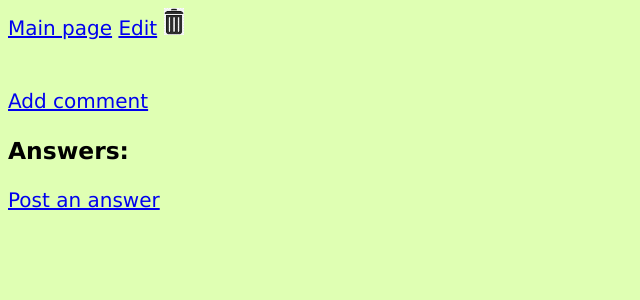
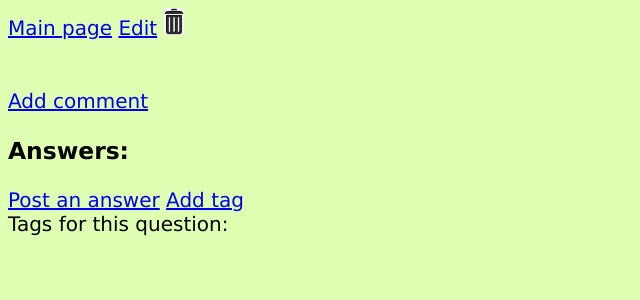
Before and after one commit to kovesdieszter/Ask-mate, a Flask app: template templates/display_question.html in a window 1280 px wide. Shown: the top 300 px of the page, without its empty margins (0-640 px from the left). Run offline with Flask 2, Linux system fonts and the light colour scheme; the template is opened without the code that fills it, so the values that code supplies are empty; some libraries are stand-ins or nearby versions.

Commit message:
Show original tags for questions

```diff
--- a/data_manager.py
+++ b/data_manager.py
@@ -96,6 +96,42 @@ def write_new_answer(cursor, question_id, message, image):
     return cursor.fetchall()
 
 
+@connection.connection_handler
+def update_tag_table(cursor, tag_name):
+    query = '''
+            INSERT INTO tag (name)
+            VALUES (%(tag_n)s)
+            ON CONFLICT DO NOTHING
+            RETURNING *
+            '''
+
+    cursor.execute(query, {'tag_n': tag_name})
+    return cursor.fetchall()
+
+
+@connection.connection_handler
+def get_all_tags(cursor):
+    query = '''
+            SELECT name
+            FROM tag
+            '''
+    cursor.execute(query)
+    return cursor.fetchall()
+
+
+@connection.connection_handler
+def get_question_tags(cursor, question_id):
+    query = '''
+            SELECT name
+            FROM tag
+            INNER JOIN question_tag
+            ON tag.id = question_tag.tag_id
+            WHERE question_id = %(q_id)s
+            '''
+    cursor.execute(query, {'q_id': question_id})
+    return cursor.fetchall()
+
+
 #  Dia
 
 #  Eniko
--- a/server.py
+++ b/server.py
@@ -39,7 +39,8 @@ def sort_list():
 def display_question(question_id):
     question = data_manager.get_question_data_by_id(question_id)
     answers = data_manager.get_answer_by_question_id(question_id)
-    return render_template('display_question.html', question=question, answers=answers)
+    tags = data_manager.get_question_tags(question_id)
+    return render_template('display_question.html', question=question, answers=answers, tags=tags)
 
 
 @app.route('/question/<question_id>/new-answer', methods=['GET', 'POST'])
@@ -55,6 +56,20 @@ def post_answer(question_id):
         data_manager.write_new_answer(question_id, message, image)
         return redirect(url_for('display_question', question_id=question_id))
     return render_template('post_answer.html', question_title=question_title)
+
+
+@app.route('/question/<question_id>/new-tag', methods=['GET', 'POST'])
+def add_tag(question_id):
+    if request.method == 'POST':
+        tag_names = list(request.form.listvalues())
+        tags = sum(tag_names, [])
+        print(tags)
+        # tag_ids = data_manager.get_tag_id(tag_names)
+        for tag in tags:
+            data_manager.update_tag_table(tag)
+        # data_manager.update_question_tag_table(question_id, tag_ids)
+        return redirect(url_for('display_question', question_id=question_id))
+    return render_template('add_tag.html')
 
 
 @app.route('/answer/<answer_id>/vote_up')
--- a/templates/display_question.html
+++ b/templates/display_question.html
@@ -61,12 +61,13 @@
 <body>
 <a class="me" href="/">Main page</a>
 <a class="me" href="{{ url_for('edit_question',question_id=question.id) }}">Edit</a>
-    <a href="{{ url_for('delete_question',question_id=question.id) }}"><img src="../static/trashcan.png" width="20" alt="Delete"></a>
+<a href="{{ url_for('delete_question',question_id=question.id) }}"><img src="../static/trashcan.png" width="20"
+                                                                        alt="Delete"></a>
 <h2>{{ question['title'] }}</h2>
 <div class="qu">
     <p>{{ question['message'] }}</p><br>
     {% if question['image'] %}
-        <p><img src="../static/{{ question['image'] }}" width="200" height="200" ></p>
+        <p><img src="../static/{{ question['image'] }}" width="200" height="200"></p>
     {% endif %}
     <a href="{{ url_for('add_question_comment',question_id=question.id) }}">Add comment</a>
 </div>
@@ -74,7 +75,9 @@
 <ol>{% for answer in answers %}
     {% if answer.question_id == question.id %}
         <div class="div1">
-                <li>{{ answer['message'] }} <a href="{{ url_for('delete_answer', answer_id=answer['id']) }}"><img src="../static/trashcan.png" width="20" alt="Delete"></a> </li>{{ answer['vote_number'] }}<br>
+            <li>{{ answer['message'] }} <a href="{{ url_for('delete_answer', answer_id=answer['id']) }}"><img
+                    src="../static/trashcan.png" width="20" alt="Delete"></a></li>
+            {{ answer['vote_number'] }}<br>
             <a href="{{ url_for('vote_answer_up', answer_id=answer['id']) }}">
                 <img src="../static/up.png" width="20" alt="Vote Up">
             </a>
@@ -88,6 +91,14 @@
 </ol>
 
 <a class="post" href="{{ url_for('post_answer',question_id=question.id) }}">Post an answer</a>
-
+{#Dia #}
+<a href="{{ url_for('add_tag',question_id=question.id) }}">Add tag</a>
+<div>
+    <label>Tags for this question:</label>
+    {% for tag in tags %}
+        <p>{{ tag['name'] }}</p>
+    {% endfor %}
+</div>
+{#Dia #}
 </body>
 </html>
```
Also changed, not shown: templates/add_tag.html (added, +31 -0 lines). Lines whose indentation alone changed are shown as unchanged.
